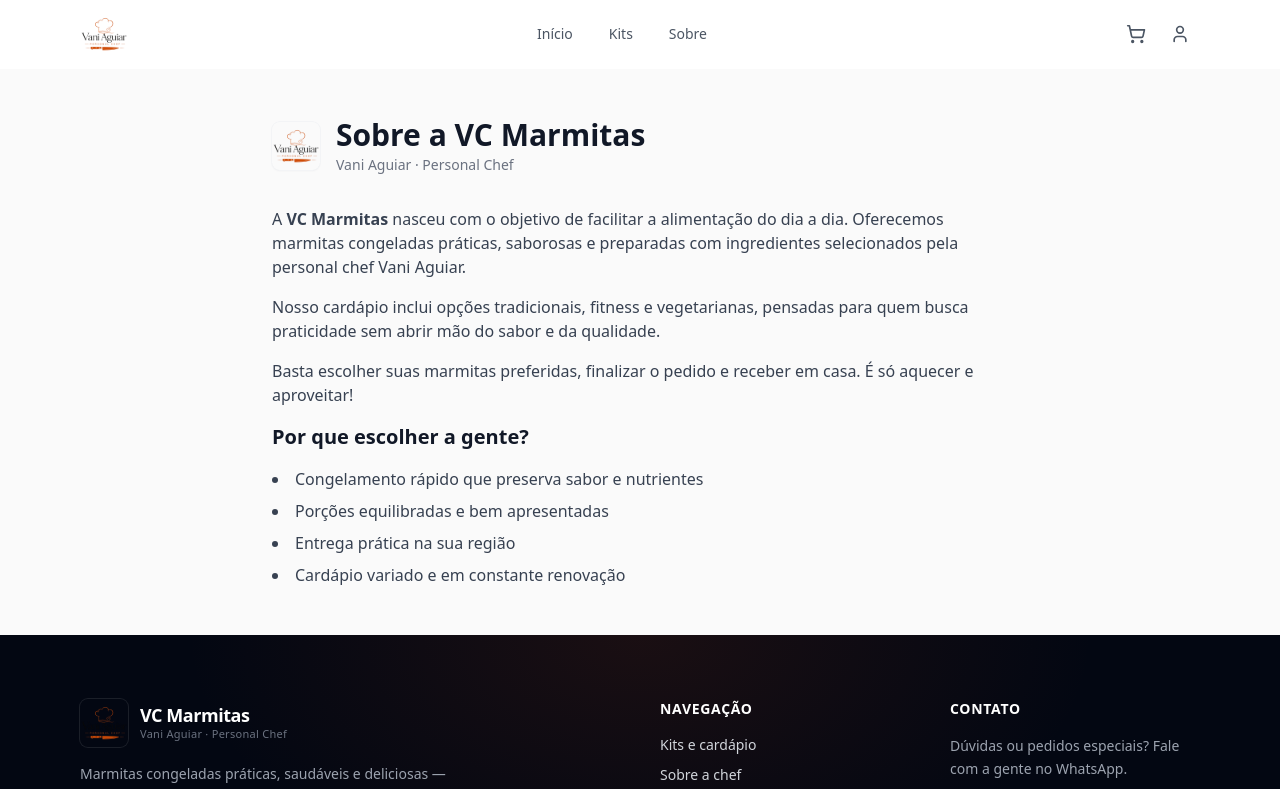
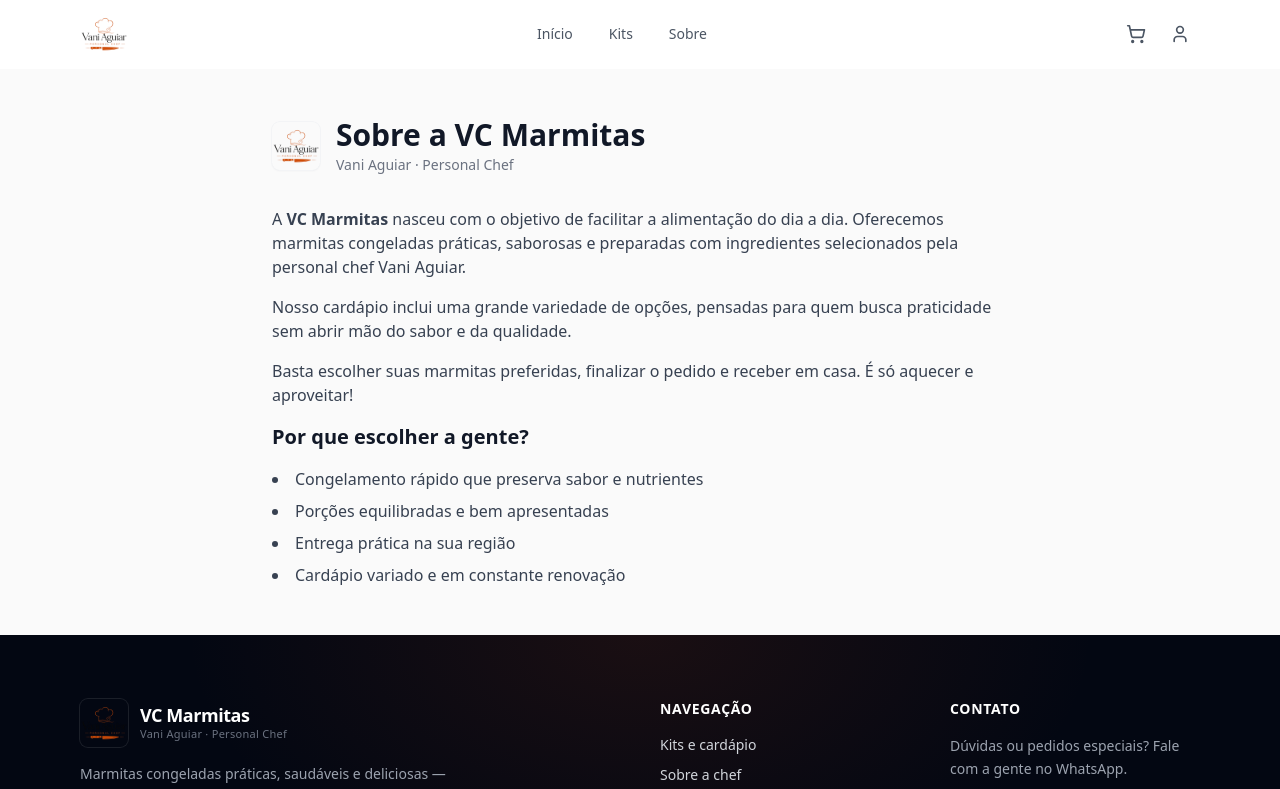
Before and after one commit to jefersonfx1/vcmarmitas, a Next.js app: page /sobre in a window 1280 px wide. Shown: the top 789 px of the page. Built offline with nearby package versions, Linux system fonts and the light colour scheme.

Commit message:
content(sobre): atualizar texto oficial da pagina Sobre

```diff
--- a/app/sobre/page.tsx
+++ b/app/sobre/page.tsx
@@ -20,9 +20,8 @@ export default function SobrePage() {
         </p>
 
         <p>
-          Nosso cardápio inclui opções tradicionais, fitness e vegetarianas,
-          pensadas para quem busca praticidade sem abrir mão do sabor e da
-          qualidade.
+          Nosso cardápio inclui uma grande variedade de opções, pensadas para quem
+          busca praticidade sem abrir mão do sabor e da qualidade.
         </p>
 
         <p>
```
